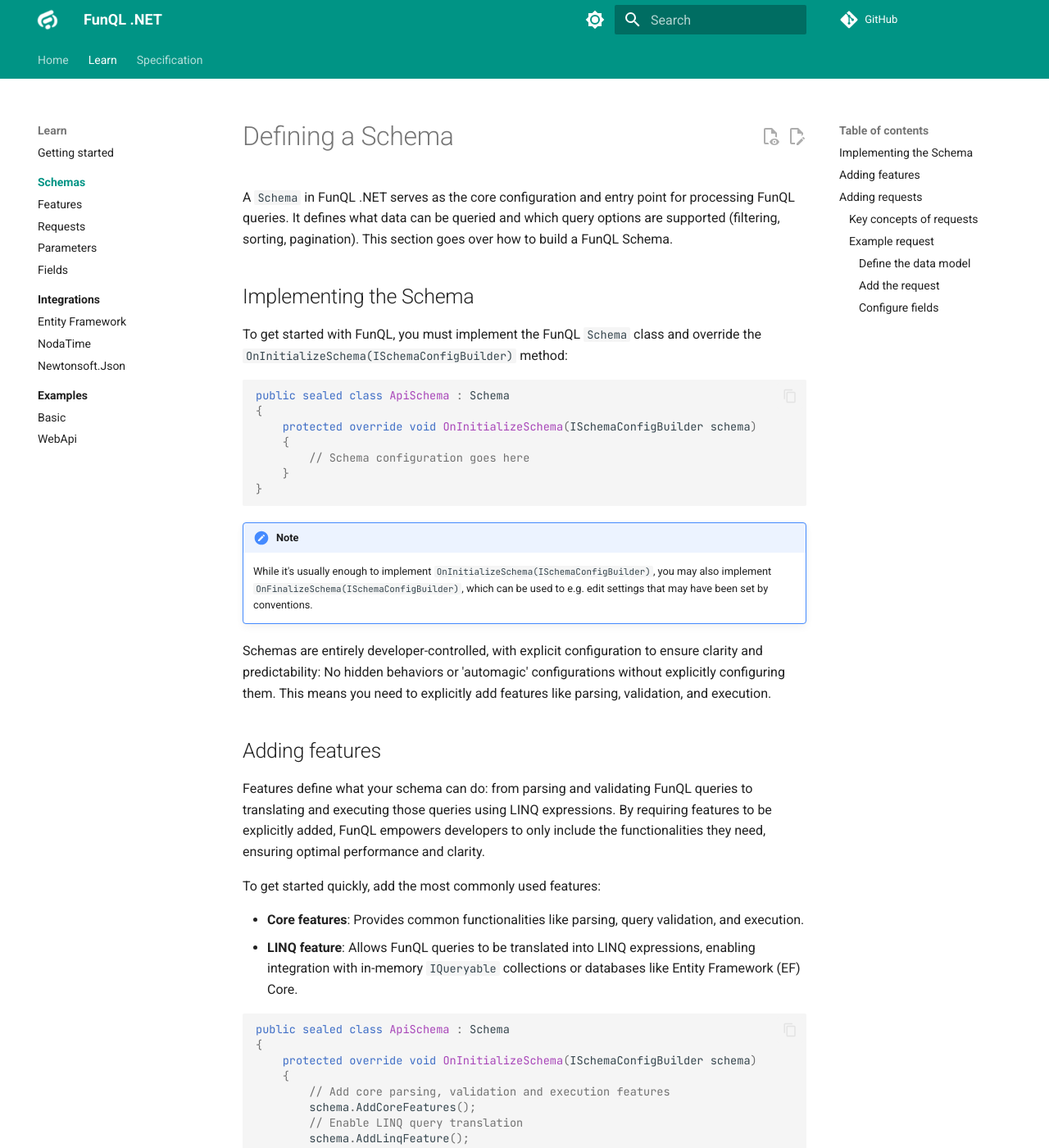
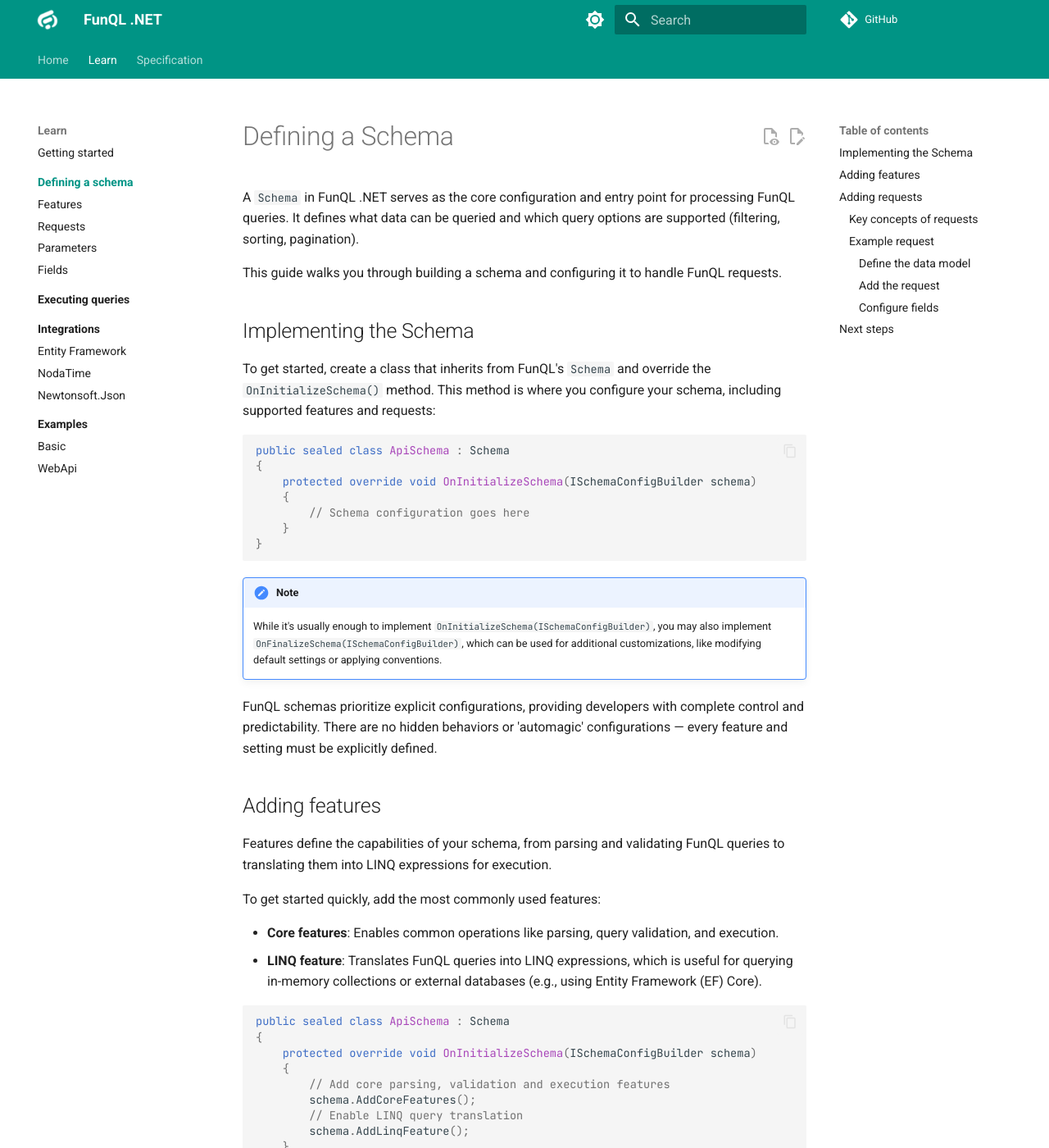
Before and after one commit to funql/funql-dotnet, an MkDocs documentation site: the page built from docs/learn/schemas/index.md, in a window 1280 px wide and 1400 px high. Shown: the whole window at 82% size. Built offline with MkDocs 1.6.1 and Material for MkDocs 9.7.7, drawn with Linux system fonts in a browser that asks for light colours; comment, search, counter and statistics services are not loaded; some of the changed text lies outside the part shown.

Commit message:
Update docs Schemas
- Add 'Executing queries' page

````diff
--- a/docs/learn/schemas/index.md
+++ b/docs/learn/schemas/index.md
@@ -1,13 +1,14 @@
 # Defining a Schema
 
 A `Schema` in FunQL .NET serves as the core configuration and entry point for processing FunQL queries. It defines what
-data can be queried and which query options are supported (filtering, sorting, pagination). This section goes over how
-to build a FunQL Schema.
+data can be queried and which query options are supported (filtering, sorting, pagination).
+
+This guide walks you through building a schema and configuring it to handle FunQL requests.
 
 ## Implementing the Schema
 
-To get started with FunQL, you must implement the FunQL `Schema` class and override the
-`OnInitializeSchema(ISchemaConfigBuilder)` method:
+To get started, create a class that inherits from FunQL's `Schema` and override the `OnInitializeSchema()` method. This
+method is where you configure your schema, including supported features and requests:
 
 ```csharp
 public sealed class ApiSchema : Schema
@@ -22,24 +23,22 @@
 !!! note
 
     While it's usually enough to implement `OnInitializeSchema(ISchemaConfigBuilder)`, you may also implement
-    `OnFinalizeSchema(ISchemaConfigBuilder)`, which can be used to e.g. edit settings that may have been set by
-    conventions.
+    `OnFinalizeSchema(ISchemaConfigBuilder)`, which can be used for additional customizations, like modifying default
+    settings or applying conventions.
 
-Schemas are entirely developer-controlled, with explicit configuration to ensure clarity and predictability: No hidden
-behaviors or 'automagic' configurations without explicitly configuring them. This means you need to explicitly add
-features like parsing, validation, and execution.
+FunQL schemas prioritize explicit configurations, providing developers with complete control and predictability. There
+are no hidden behaviors or 'automagic' configurations — every feature and setting must be explicitly defined.
 
 ## Adding features
 
-Features define what your schema can do: from parsing and validating FunQL queries to translating and executing those
-queries using LINQ expressions. By requiring features to be explicitly added, FunQL empowers developers to only include
-the functionalities they need, ensuring optimal performance and clarity.
+Features define the capabilities of your schema, from parsing and validating FunQL queries to translating them into
+LINQ expressions for execution.
 
 To get started quickly, add the most commonly used features:
 
-- **Core features**: Provides common functionalities like parsing, query validation, and execution.
-- **LINQ feature**: Allows FunQL queries to be translated into LINQ expressions, enabling integration with in-memory
-  `IQueryable` collections or databases like Entity Framework (EF) Core.
+- **Core features**: Enables common operations like parsing, query validation, and execution.
+- **LINQ feature**: Translates FunQL queries into LINQ expressions, which is useful for querying in-memory collections
+  or external databases (e.g., using Entity Framework (EF) Core).
 
 ```csharp
 public sealed class ApiSchema : Schema
@@ -54,10 +53,14 @@
 }
 ```
 
+By adding only the features you need, you ensure that your schema remains lightweight and optimized for your use case.
+
+[Learn more about features →](features.md)
+
 ## Adding requests
 
-In FunQL, requests define the entry points to your schema. They represent the operations that users can query,
-specifying what data can be fetched and how it can be filtered or sorted.
+In FunQL, requests define the entry points to your data. They represent the operations that users can query, specifying
+what data can be fetched and how it can be filtered or sorted.
 
 ### Key concepts of requests
 
@@ -104,7 +107,9 @@
 
 #### Define the data model
 
-Start by defining the `Set` data model that represents the LEGO sets:
+Start by defining the `Set` data model, which represents the LEGO sets and serves as the return type of the `listSets()`
+request:
+
 
 ```csharp
 public sealed record Set(string Name, double Price, DateTime LaunchTime);
@@ -138,6 +143,8 @@
 
 At this point, the `listSets` request is defined and supports the `filter()` and `sort()` parameters. However, the
 fields must be explicitly configured before they can be filtered and sorted on, so let's configure this next.
+
+[Learn more about requests →](requests.md)
 
 #### Configure fields
 
@@ -196,3 +203,11 @@
 ```
 
 The `Schema` is now fully configured and ready to handle `listSets` requests.
+
+[Learn more about fields →](fields.md)
+
+---
+
+## Next steps
+
+Now that you've learned how to define a schema, let's learn how to [execute a query](../execution/index.md).
--- a/mkdocs.yml
+++ b/mkdocs.yml
@@ -111,12 +111,14 @@
       - Licensing: licensing.md
   - Learn:
       - Getting started: learn/getting-started.md
-      - Schemas:
+      - Defining a schema:
           - learn/schemas/index.md
           - Features: learn/schemas/features.md
           - Requests: learn/schemas/requests.md
           - Parameters: learn/schemas/parameters.md
           - Fields: learn/schemas/fields.md
+      - Executing queries:
+          - learn/execution/index.md
       - Integrations:
           - learn/integrations/index.md
           - Entity Framework: learn/integrations/efcore.md
````
Also changed, not shown: other parts of docs/learn/schemas/index.md (+3 -3 lines), docs/learn/execution/index.md (added).
